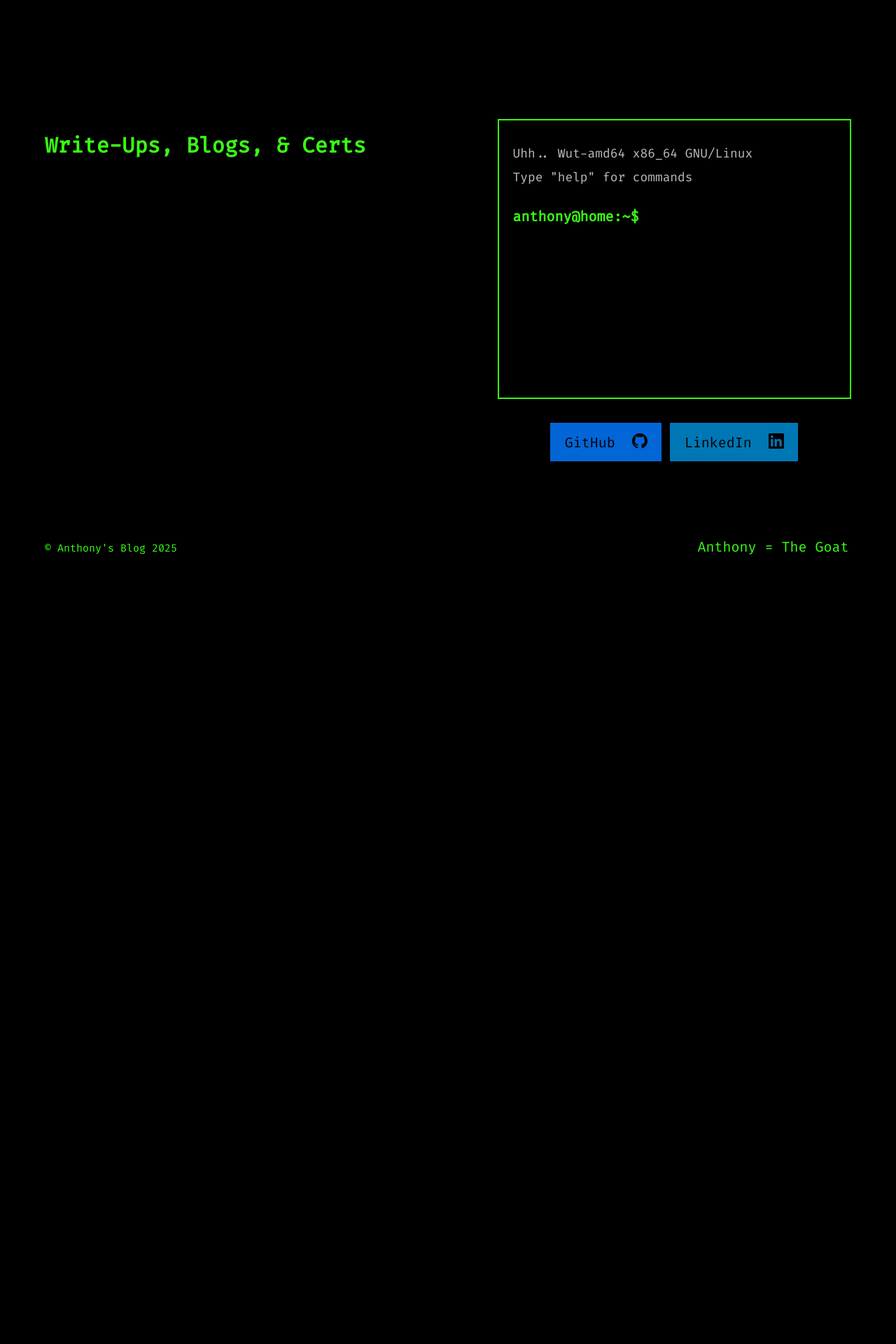
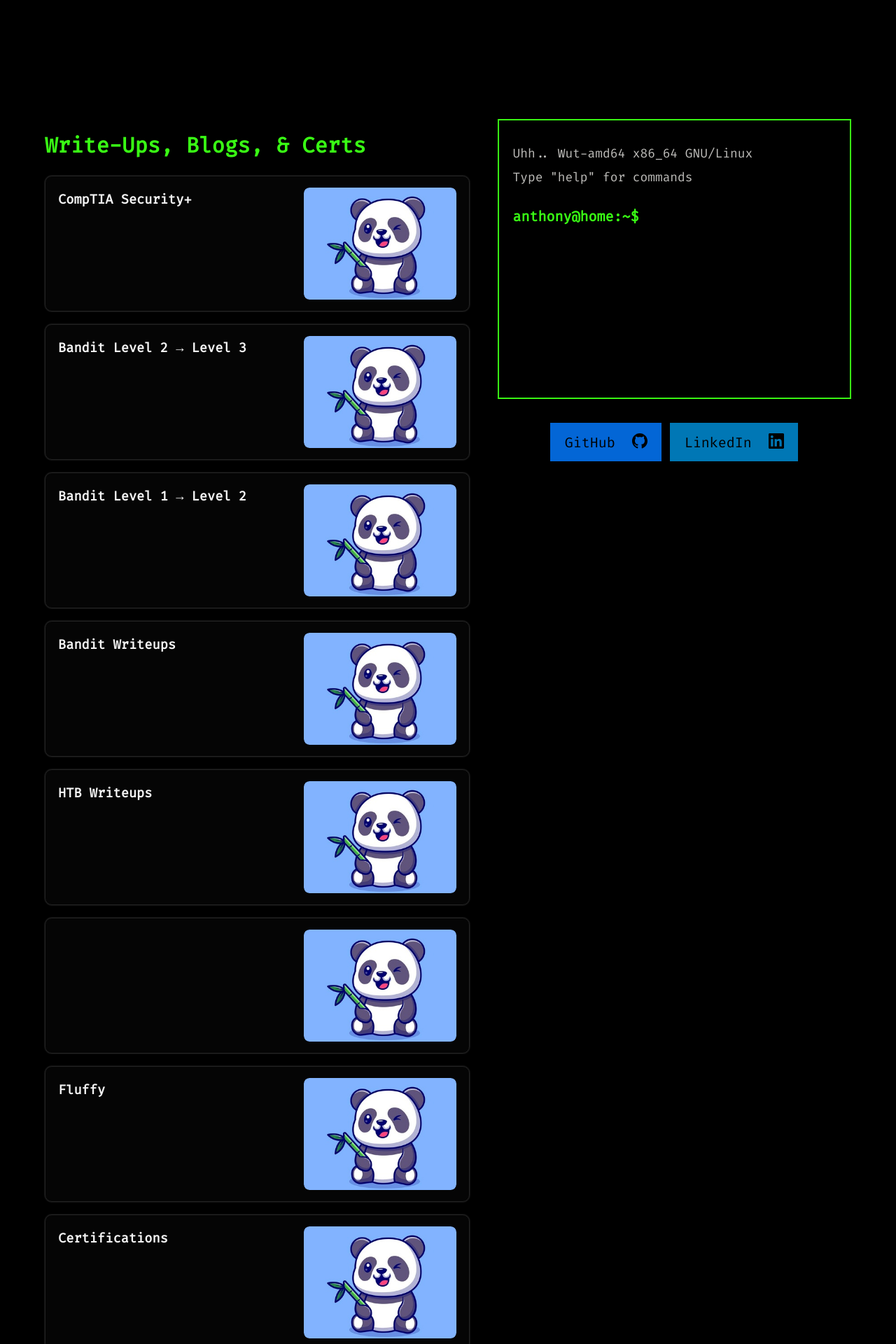
Before and after one commit to 4nthvny/4nthvny.github.io, a Jekyll site: the page built from index.md, in a window 1280 px wide. Shown: the part 342-2262 px from the top of the page at 70% size. Built offline with Jekyll 4.4.1, drawn with Linux system fonts in a browser that asks for light colours; before the commit the page ends 1157 px from its top, so only the background shows below that; some of the changed lines change nothing that is shown; some of the changed text lies outside the part shown.

Commit message:
plz work plz work plz work

```diff
--- a/index.md
+++ b/index.md
@@ -9,13 +9,11 @@ feature_text: |-
 
 <style>
 /* === FULL-WIDTH GRID BREAKOUT === */
-/* Break out of Alembic's narrow column and use full viewport width */
 .home-grid {
   display: grid;
   grid-template-columns: minmax(0, 1.2fr) minmax(0, 1fr);
   gap: 40px;
 
-  /* full-bleed trick: ignore parent max-width */
   width: 100vw;
   max-width: none;
   position: relative;
@@ -26,7 +24,7 @@ feature_text: |-
 
   margin-top: 3rem;
   margin-bottom: 3rem;
-  padding: 0 5vw;  /* breathing room on sides */
+  padding: 0 5vw;
 }
 
 /* Stack on mobile */
@@ -36,40 +34,87 @@ feature_text: |-
   }
 }
 
-/* LEFT: BLOG / WRITE-UPS / CERTS LIST */
+/* LEFT: CARD LIST (WRITE-UPS / BLOGS / CERTS) */
 .blog-list h2 {
   font-size: 1.8rem;
   color: #39ff14;
   margin-bottom: 1rem;
 }
 
+/* Post card */
 .post-preview {
-  margin-bottom: 1.5rem;
-  padding-bottom: 1rem;
-  border-bottom: 1px solid #222;
+  display: grid;
+  grid-template-columns: minmax(0, 2fr) minmax(0, 1.3fr);
+  gap: 16px;
+  background: #050505;
+  border: 1px solid #222;
+  border-radius: 10px;
+  padding: 16px 18px;
+  margin-bottom: 18px;
+  box-shadow: 0 0 0 1px #111;
 }
 
-.post-preview a {
-  color: #39ff14;
+@media (max-width: 700px) {
+  .post-preview {
+    grid-template-columns: 1fr;
+  }
+}
+
+.post-main {
+  display: flex;
+  flex-direction: column;
+}
+
+.post-preview a.post-title {
+  color: #f5f5f5;
   text-decoration: none;
-  font-size: 1.2rem;
+  font-size: 1.1rem;
   font-weight: 600;
 }
 
-.post-preview a:hover {
-  text-decoration: underline;
-}
-
-.post-date {
-  color: #888;
-  font-size: 0.85rem;
-  margin-top: 4px;
+.post-preview a.post-title:hover {
+  color: #39ff14;
 }
 
 .post-excerpt {
-  color: #ccc;
+  color: #b3b3b3;
   font-size: 0.95rem;
-  margin-top: 8px;
+  margin-top: 6px;
+}
+
+.post-meta {
+  display: flex;
+  flex-wrap: wrap;
+  gap: 0.75rem;
+  margin-top: 10px;
+  font-size: 0.8rem;
+  color: #888;
+}
+
+/* optional tags/categories row */
+.post-tags span {
+  background: #111;
+  border-radius: 999px;
+  padding: 2px 10px;
+  border: 1px solid #222;
+}
+
+/* Right-side thumbnail */
+.post-thumb {
+  border-radius: 8px;
+  overflow: hidden;
+  display: flex;
+  justify-content: center;
+  align-items: center;
+}
+
+.post-thumb img {
+  width: 100%;
+  height: 100%;
+  max-height: 160px;
+  object-fit: cover;
+  display: block;
+  border-radius: 8px;
 }
 
 /* RIGHT: TERMINAL COLUMN */
@@ -84,7 +129,7 @@ feature_text: |-
   background: #000;
   color: #bdbcb9;
   padding: 20px;
-  border: 2px solid #39ff14; /* neon green border */
+  border: 2px solid #39ff14;
   border-radius: 0;
   font-family: "Fira Code", ui-monospace, monospace;
   line-height: 1.5;
@@ -112,19 +157,51 @@ feature_text: |-
   <div class="blog-list">
     <h2>Write-Ups, Blogs, & Certs</h2>
 
-    {% assign sorted_posts = site.posts | sort: "date" | reverse %}
+    {%- comment -%}
+    Collect:
+      - all real posts in _posts (site.posts)
+      - all pages in /writeups/ and /certifications/
+      - (optionally) pages in /blog/ if you add that later
+    {%- endcomment -%}
 
-    {% for post in sorted_posts %}
-      {% if post.url contains '/blog/' or post.url contains '/writeups/' or post.url contains '/certifications/' %}
-        <div class="post-preview">
-          <a href="{{ post.url | relative_url }}">{{ post.title }}</a>
-          <div class="post-date">{{ post.date | date: "%B %d, %Y" }}</div>
+    {%- assign all_docs = site.posts | concat: site.pages -%}
+    {%- assign cards = all_docs | where_exp: "d",
+        "d.url contains '/writeups/' or d.url contains '/certifications/' or d.url contains '/blog/'" -%}
+    {%- assign cards = cards | sort: "date" | reverse -%}
+
+    {%- for post in cards -%}
+      <div class="post-preview">
+        <div class="post-main">
+          <a class="post-title" href="{{ post.url | relative_url }}">
+            {{ post.title }}
+          </a>
+
           <p class="post-excerpt">
-            {{ post.excerpt | strip_html | truncate: 140 }}
+            {{ post.excerpt | default: post.description | strip_html | truncate: 150 }}
           </p>
+
+          <div class="post-meta">
+            {%- if post.date -%}
+              <span>{{ post.date | date: "%b %d, %Y" }}</span>
+            {%- endif -%}
+
+            {%- if post.categories and post.categories != empty -%}
+            <span class="post-tags">
+              {%- for cat in post.categories -%}
+                <span>{{ cat }}</span>
+              {%- endfor -%}
+            </span>
+            {%- endif -%}
+          </div>
         </div>
-      {% endif %}
-    {% endfor %}
+
+        <div class="post-thumb">
+          {%- if post.image -%}
+            <img src="{{ post.image | relative_url }}" alt="{{ post.title }}">
+          {%- endif -%}
+        </div>
+      </div>
+    {%- endfor -%}
   </div>
 
   <!-- RIGHT SIDE: TERMINAL + BUTTONS -->
@@ -139,15 +216,13 @@ feature_text: |-
       const PROMPT = 'anthony@home:~$';
       const INTRO  = 'Uhh.. Wut-amd64 x86_64 GNU/Linux\nType "help" for commands';
 
-      // demo file contents
       const FILES = {
-        'flag.txt': 'Y2hhdCB3aWxsIGkgZ2V0IGhpcmVkPw==' // base64 of "chat will i get hired?"
+        'flag.txt': 'Y2hhdCB3aWxsIGkgZ2V0IGhpcmVkPw=='
       };
 
       const HISTORY = [];
       let histIdx = -1;
 
-      // utils
       const sanitize = (s) => { const d = document.createElement('div'); d.innerText = s; return d.innerHTML; };
 
       function writeLine(text, asCmd=false) {
@@ -196,7 +271,6 @@ feature_text: |-
         setTimeout(() => { input.focus(); placeCaretAtEnd(input); }, 0);
 
         input.addEventListener('keydown', (e) => {
-          // Ctrl+L -> clear
           if (e.ctrlKey && e.key.toLowerCase() === 'l') {
             e.preventDefault();
             term.innerHTML = '';
@@ -205,7 +279,6 @@ feature_text: |-
             return;
           }
 
-          // history
           if (e.key === 'ArrowUp' || e.key === 'ArrowDown') {
             e.preventDefault();
             if (!HISTORY.length) return;
@@ -216,7 +289,6 @@ feature_text: |-
             return;
           }
 
-          // Enter -> execute
           if (e.key === 'Enter') {
             e.preventDefault();
             const raw = input.innerText.trim();
@@ -249,14 +321,12 @@ feature_text: |-
           'clear': () => { term.innerHTML = ''; return ''; }
         };
 
-        // base64 command
         if (cmd === 'base64') {
           writeLine('chat will i get hired?');
           writeInputLine();
           return;
         }
 
-        // cat flag.txt
         if (cmd === 'cat') {
           const target = (parts.shift() || '').toLowerCase();
           if (!target) {
@@ -281,13 +351,11 @@ feature_text: |-
         writeInputLine();
       }
 
-      // click to focus
       term.addEventListener('click', () => {
         const i = document.getElementById('input-line');
         if (i) i.focus();
       });
 
-      // boot
       writeLine(INTRO);
       writeInputLine();
     });
```
